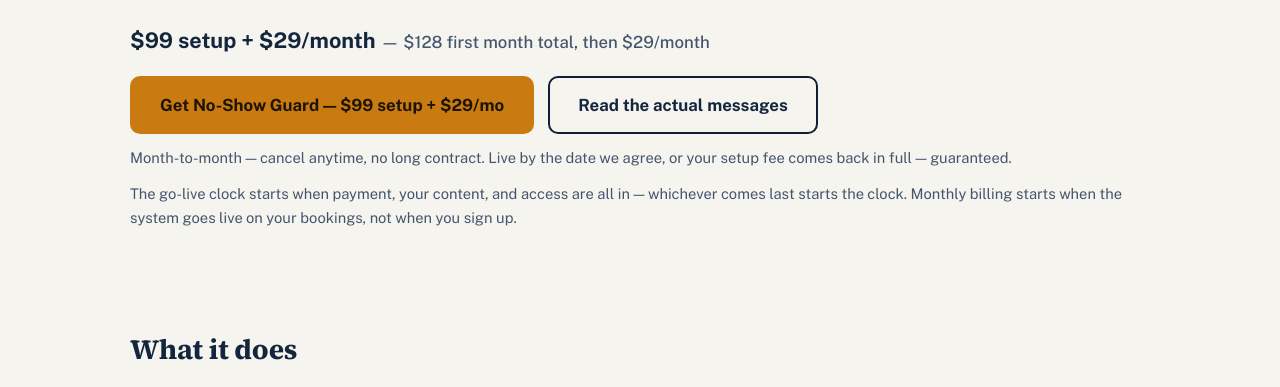
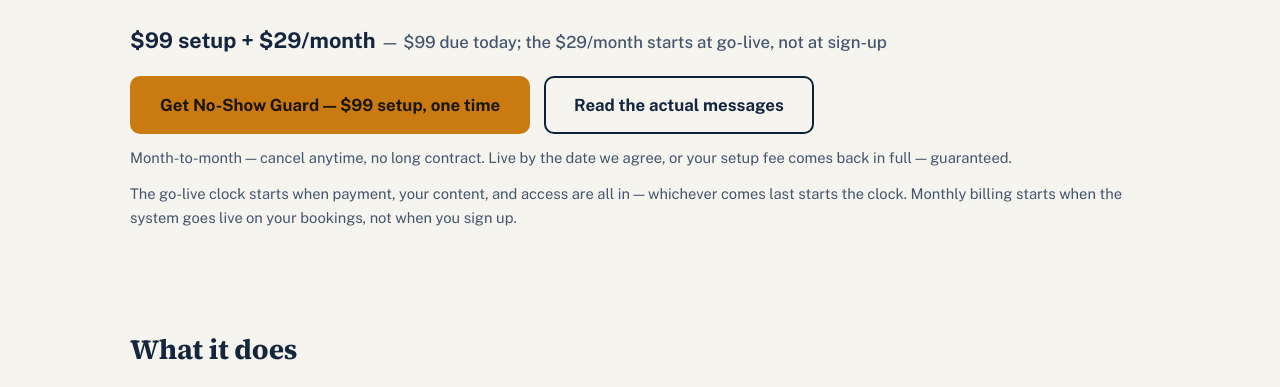
Before and after one commit to TimothyjT/noshowguard-site, a plain HTML site: page index.html in a window 1280 px wide. Shown: the part 335-722 px from the top of the page. Drawn offline with nearby package versions, Linux system fonts and the light colour scheme.

Commit message:
Reconcile checkout to the kit: setup-only $99 link, billing starts at go-live
The combined Stripe link charged the first $29 month at sign-up,
contradicting LISTING-COPY-SECTION §H ('The subscription starts when
the system goes live on your bookings, not when you sign up'). The
combined link is deactivated in Stripe; all buy CTAs now point at the
setup-only link (plink_1UQWjTDuI42vTlvNwmOema89, $99 due today) with
labels that describe the actual checkout, and every '$128 due today /
first month total' statement is corrected to the go-live billing rule.

Co-Authored-By: Meta Muse <noreply@meta.ai>

```diff
--- a/index.html
+++ b/index.html
@@ -47,9 +47,9 @@
         <div class="hero">
           <h1>No-Show Guard</h1>
           <p class="purpose"><strong>No-Show Guard</strong> — for salons, med spas, and cleaning companies whose booked slots sit empty: a small card deposit at booking makes the slot a commitment, and the confirmation and reminder emails go out on their own, so a booking stops depending on the customer remembering.</p>
-          <p class="price-line">$99 setup + $29/month <span class="per">— $128 first month total, then $29/month</span></p>
+          <p class="price-line">$99 setup + $29/month <span class="per">— $99 due today; the $29/month starts at go-live, not at sign-up</span></p>
           <div class="cta-row">
-            <a class="btn" href="https://buy.stripe.com/8x25kD3gE3hqbsC93ogYU07">Get No-Show Guard — $99 setup + $29/mo</a>
+            <a class="btn" href="https://buy.stripe.com/5kQfZh8AYaJSaoy4N8gYU08">Get No-Show Guard — $99 setup, one time</a>
             <a class="btn secondary" href="/demos/">Read the actual messages</a>
           </div>
           <p class="buy-note">Month-to-month — cancel anytime, no long contract. Live by the date we agree, or your setup fee comes back in full — guaranteed.</p>
@@ -128,7 +128,7 @@
             <h2 id="price-heading">Price</h2>
           </div>
           <div class="price-box">
-            <p class="big">$99 one-time setup + $29/month.<br />First month total: $128.</p>
+            <p class="big">$99 one-time setup + $29/month.<br />$99 due today — monthly billing starts at go-live.</p>
             <p>Month-to-month — cancel anytime, no long contract. The monthly billing starts when the system goes live on your bookings, not when you sign up.</p>
             <p><strong>What's included:</strong></p>
             <ul>
@@ -143,7 +143,7 @@
             </ul>
             <p class="guarantee">Guarantee: Live by the date we agree, or your setup fee comes back in full — guaranteed.</p>
             <div class="cta-row">
-              <a class="btn" href="https://buy.stripe.com/8x25kD3gE3hqbsC93ogYU07">Get No-Show Guard — $99 setup + $29/mo</a>
+              <a class="btn" href="https://buy.stripe.com/5kQfZh8AYaJSaoy4N8gYU08">Get No-Show Guard — $99 setup, one time</a>
             </div>
             <p class="buy-note">Full pricing details on the <a href="/pricing/">Pricing page</a>. Deposits run on your own Stripe account; Stripe's own processing fees on a deposit are Stripe's, charged on your account, and are not marked up by us.</p>
           </div>
@@ -213,7 +213,7 @@
             <h2>Stop leaving booked slots to memory</h2>
             <p>Start with an email and we'll set up your booking page, your deposit gate, and your reminders — then prove the whole thing on a live test booking before it goes live. Email <a href="mailto:northbeambuilds@gmail.com">northbeambuilds@gmail.com</a>.</p>
             <div class="cta-row">
-              <a class="btn" href="https://buy.stripe.com/8x25kD3gE3hqbsC93ogYU07">Get No-Show Guard — $99 setup + $29/mo</a>
+              <a class="btn" href="https://buy.stripe.com/5kQfZh8AYaJSaoy4N8gYU08">Get No-Show Guard — $99 setup, one time</a>
             </div>
             <p class="direct">Questions first? <a href="/contact/">Contact us</a></p>
           </div>
```
Also changed, not shown: contact/index.html (+1 -1 lines), demos/index.html (+1 -1 lines), faq/index.html (+1 -1 lines), pricing/index.html (+6 -6 lines), llms.txt, 1 other file.
